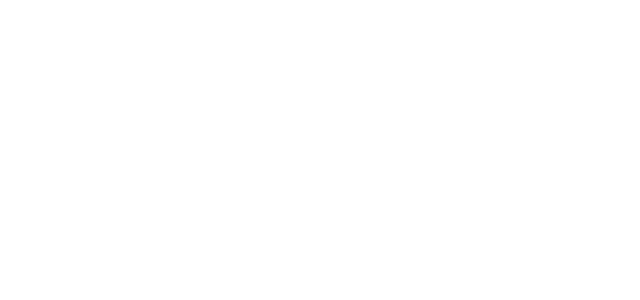
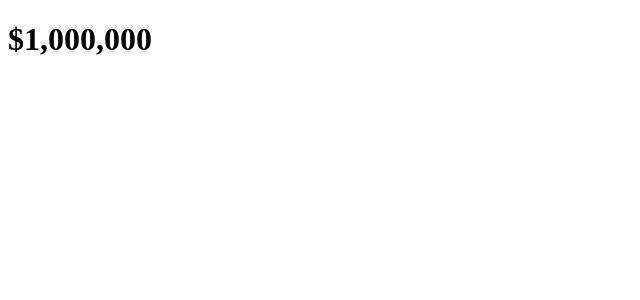
Before and after one commit to Electrizard/spend-simulator, a React (Vite) app: page / in a window 1280 px wide. Shown: the top 300 px of the page, without its empty margins (0-640 px from the left). Built offline with nearby package versions, Linux system fonts and the light colour scheme.

Commit message:
implement useContex control cash variable

```diff
--- a/src/App.jsx
+++ b/src/App.jsx
@@ -1,9 +1,12 @@
 import { useState } from 'react'
-
+import {CashContext} from "./CashContext.jsx";
+import CashDisplay from "./CashDisplay.jsx";
 function App() {
+  const [cash, setCash] = useState(1000000);
   return(
-    <>
-    </>
+    <CashContext.Provider value={{cash, setCash}}>
+      <CashDisplay/>
+    </CashContext.Provider>
   );
 }
 
--- /dev/null
+++ b/src/CashContext.jsx
@@ -0,0 +1,4 @@
+import {createContext} from 'react';
+
+
+export const CashContext = createContext();
--- /dev/null
+++ b/src/CashDisplay.jsx
@@ -0,0 +1,14 @@
+import {useContext} from 'react';
+import {CashContext} from './CashContext.jsx';
+
+function CashDisplay(){
+    const {cash} = useContext(CashContext);
+
+    return (
+        <div className="cash-container">
+            <h1>${cash.toLocaleString()}</h1>
+        </div>
+    );
+}
+
+export default CashDisplay
```
